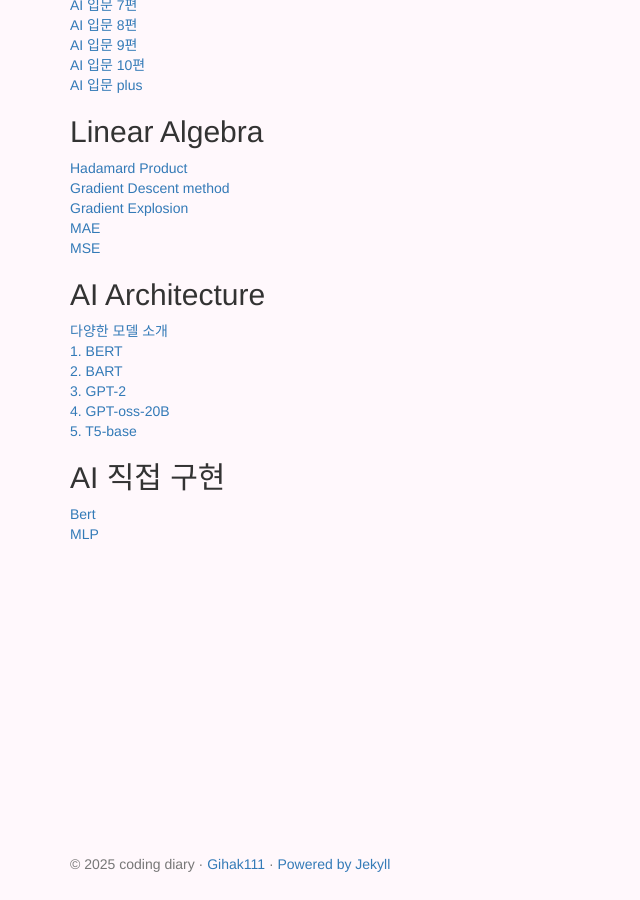
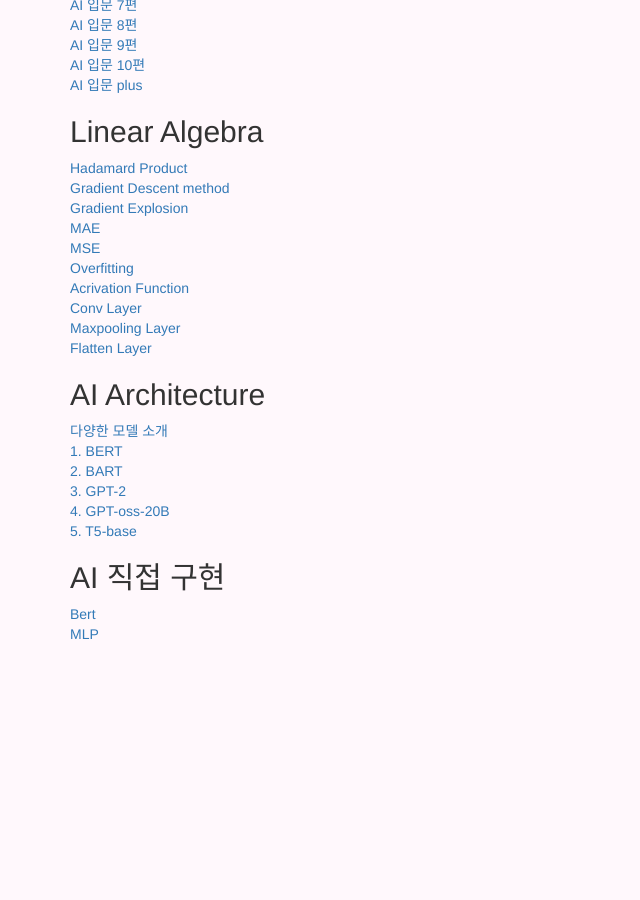
Before and after one commit to Gihak111/Gihak111.github.io, a Jekyll site: the page built from _posts/2025-09-16-AI_learning_best_upload.md, in a window 1280 px wide and 900 px high, scrolled down 679 px. Shown: the whole window, without its empty margins (0-640 px from the left). Built offline with Jekyll 4.4.1, drawn with Linux system fonts in a browser that asks for light colours.

Commit message:
Update 2025-09-16-AI_learning_best_upload.md

```diff
--- a/_posts/2025-09-16-AI_learning_best_upload.md
+++ b/_posts/2025-09-16-AI_learning_best_upload.md
@@ -46,6 +46,12 @@
 [Gradient Explosion](https://gihak111.github.io/ai/2025/09/18/Gradient_explosion_upload.html)
 [MAE](https://gihak111.github.io/ai/2025/09/18/MAE_upload.html)
 [MSE](https://gihak111.github.io/ai/2025/09/18/MSE_upload.html)
+[Overfitting](https://gihak111.github.io/ai/2025/09/23/overfitting_upload.html)
+[Acrivation Function](https://gihak111.github.io/ai/2025/09/24/Activation_function_upload.html)
+[Conv Layer](https://gihak111.github.io/ai/2025/09/24/ConV_upload.html)
+[Maxpooling Layer](https://gihak111.github.io/ai/2025/09/25/Maxpooling_upload.html)
+[Flatten Layer](https://gihak111.github.io/ai/2025/09/23/Flatten_layer_upload.html)
+
 
 ## AI Architecture
 [다양한 모델 소개](https://gihak111.github.io/ai/2025/08/21/AI_Architecture_start_upload.html)
```
